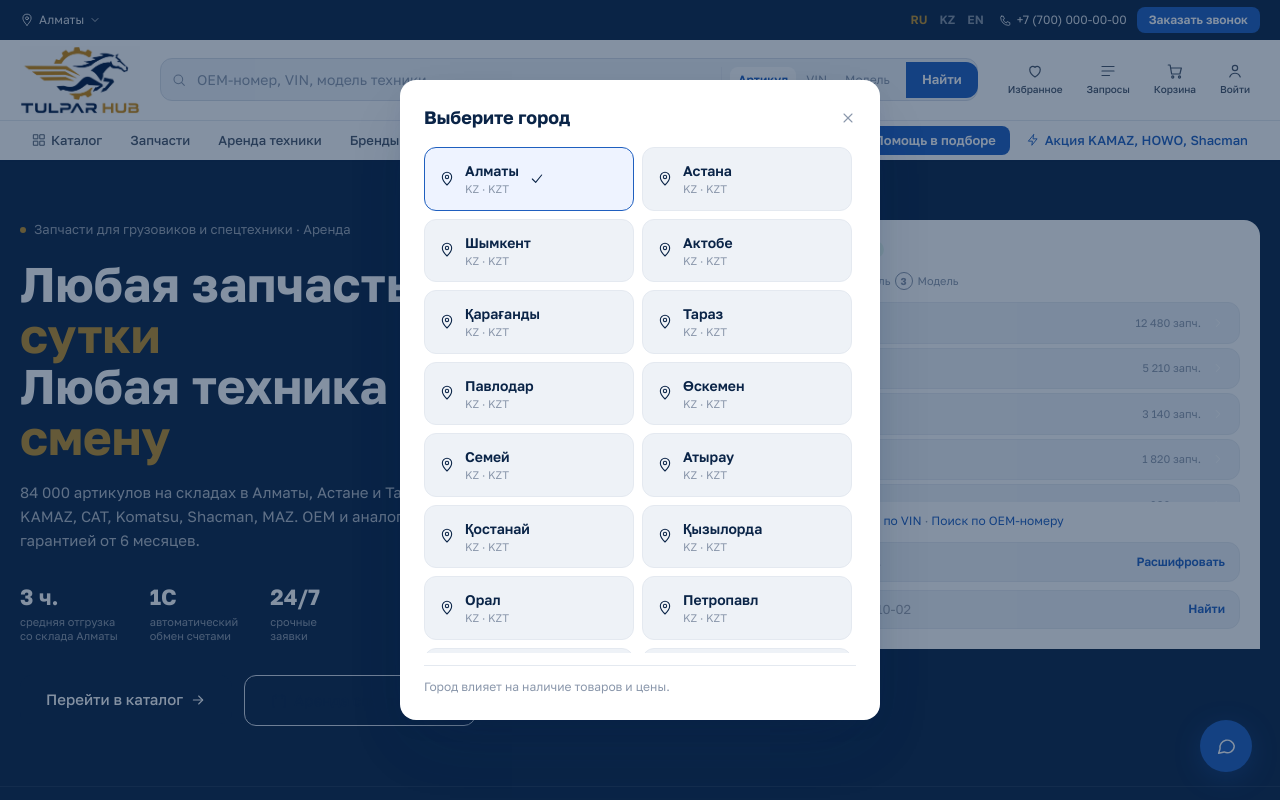
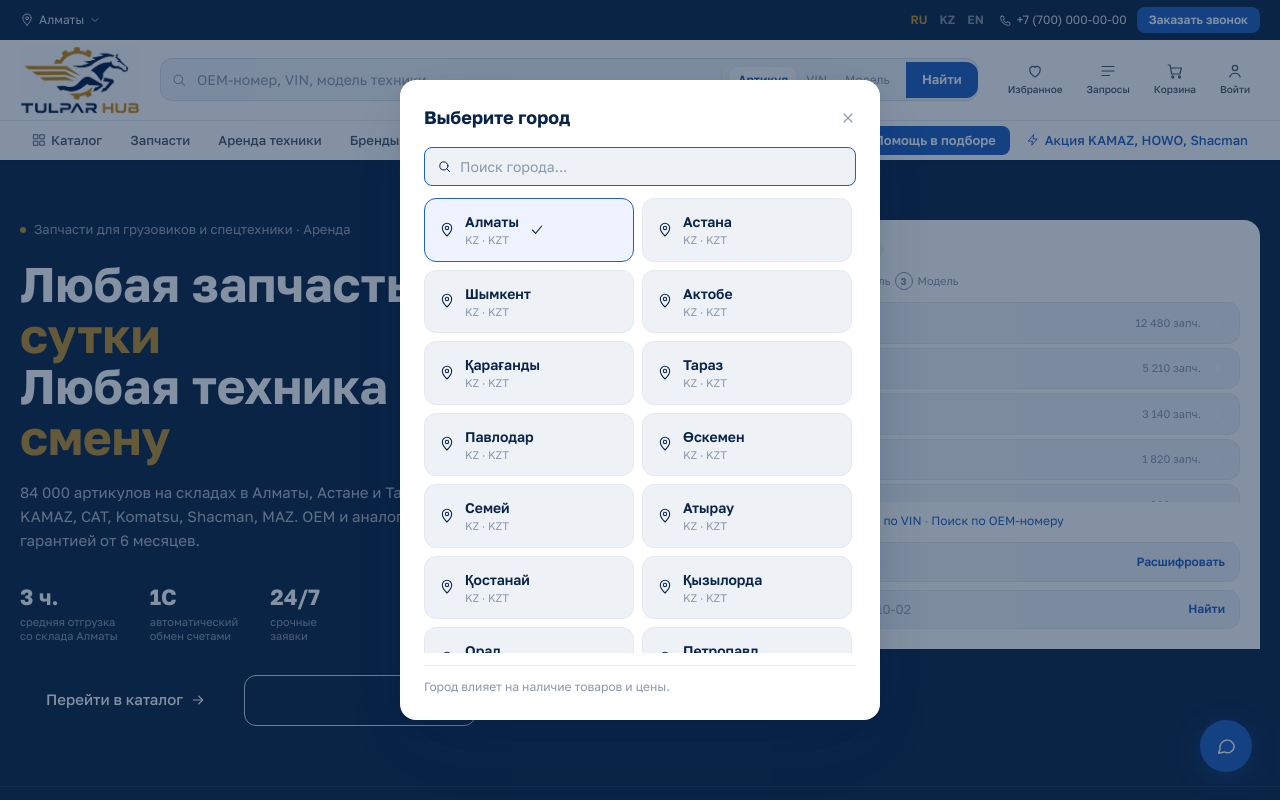
Before and after one commit to tulparhubkz/tulparhub, a Next.js app: page / in a window 1280 px wide. Both pictures are taken after a click on the button "Алматы". Shown: the top 800 px of the page. Built offline with nearby package versions, Linux system fonts and the light colour scheme.

Commit message:
feat: add city search filter to city modal

```diff
--- a/app/globals.css
+++ b/app/globals.css
@@ -846,6 +846,11 @@ input[type="range"] { width: 100%; accent-color: var(--accent); }
 .modal-head { display: flex; align-items: center; justify-content: space-between; margin-bottom: 16px; flex-shrink: 0; }
 .modal-head h3 { font-size: 18px; font-weight: 700; color: var(--ink); }
 .modal-head button { background: none; border: none; cursor: pointer; color: var(--ink-3); }
+.city-search { display: flex; align-items: center; gap: 8px; background: var(--surf-2); border: 1.5px solid var(--line-2); border-radius: var(--radius); padding: 8px 12px; margin-bottom: 12px; flex-shrink: 0; }
+.city-search:focus-within { border-color: var(--accent); }
+.city-search input { flex: 1; border: none; background: none; outline: none; font-size: 14px; color: var(--ink); }
+.city-search input::placeholder { color: var(--ink-3); }
+.city-search button { background: none; border: none; cursor: pointer; color: var(--ink-3); display: flex; }
 .city-grid { display: grid; grid-template-columns: 1fr 1fr; gap: 8px; overflow-y: auto; flex: 1; margin-bottom: 12px; padding-right: 4px; }
 .city-card { display: flex; align-items: center; gap: 10px; padding: 12px 14px; background: var(--surf-2); border: 1.5px solid var(--line); border-radius: var(--radius-lg); cursor: pointer; text-align: left; transition: all 0.12s; }
 .city-card:hover, .city-card.on { border-color: var(--accent); background: #eef3ff; }
--- a/components/layout/CityModal.tsx
+++ b/components/layout/CityModal.tsx
@@ -1,10 +1,16 @@
 'use client'
+import { useState } from 'react'
 import { cities } from '@/lib/data'
 import { useCart } from '@/store/cart'
 import { Ico } from '@/components/ui/Ico'
 
 export function CityModal({ onClose }: { onClose: () => void }) {
   const { city, setCity } = useCart()
+  const [q, setQ] = useState('')
+
+  const filtered = q.trim()
+    ? cities.filter(c => c.name.toLowerCase().includes(q.toLowerCase()))
+    : cities
 
   return (
     <div className="modal-backdrop" onClick={onClose}>
@@ -13,8 +19,29 @@ export function CityModal({ onClose }: { onClose: () => void }) {
           <h3>Выберите город</h3>
           <button type="button" onClick={onClose}><Ico name="close" size={16} /></button>
         </div>
+
+        {/* Search */}
+        <div className="city-search">
+          <Ico name="search" size={15} />
+          <input
+            autoFocus
+            placeholder="Поиск города..."
+            value={q}
+            onChange={e => setQ(e.target.value)}
+          />
+          {q && (
+            <button type="button" onClick={() => setQ('')}>
+              <Ico name="close" size={13} />
+            </button>
+          )}
+        </div>
+
         <div className="city-grid">
-          {cities.map((c) => (
+          {filtered.length === 0 ? (
+            <div style={{ gridColumn: '1/-1', padding: '20px 0', textAlign: 'center', color: 'var(--ink-3)', fontSize: 14 }}>
+              Город не найден
+            </div>
+          ) : filtered.map((c) => (
             <button
               key={c.id}
               className={`city-card ${city === c.name ? 'on' : ''}`}
@@ -29,6 +56,7 @@ export function CityModal({ onClose }: { onClose: () => void }) {
             </button>
           ))}
         </div>
+
         <div className="modal-foot">
           <span>Город влияет на наличие товаров и цены.</span>
         </div>
```
